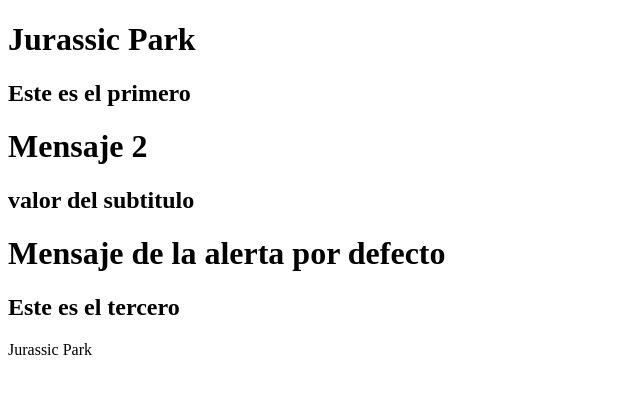
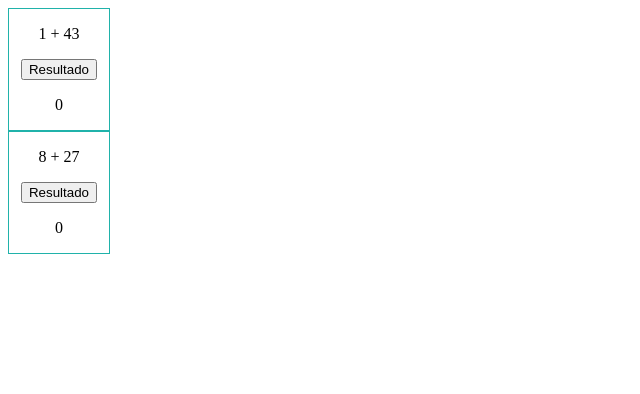
Before and after one commit to stevehndz/app, an Angular app: page / in a window 1280 px wide. Shown: the top 394 px of the page, without its empty margins (0-640 px from the left). Built offline with nearby package versions, Linux system fonts and the light colour scheme.

Commit message:
add: sumar function with inputs

```diff
--- a/src/app/app.component.html
+++ b/src/app/app.component.html
@@ -1,4 +1,7 @@
-<app-alerta [texto]="titulos[0]" subTitulo="Este es el primero"></app-alerta>
+<!-- <app-alerta [texto]="titulos[0]" subTitulo="Este es el primero"></app-alerta>
 <app-alerta texto="Mensaje 2"></app-alerta>
 <app-alerta subTitulo="Este es el tercero"></app-alerta>
-{{ titulos[0] }}
+{{ titulos[0] }} -->
+
+<app-sumar [num1]="numeros[0]" [num2]="numeros[1]"></app-sumar>
+<app-sumar [num1]="numeros[2]" [num2]="numeros[3]"></app-sumar>
--- a/src/app/app.component.ts
+++ b/src/app/app.component.ts
@@ -7,20 +7,27 @@
 import { TimeComponent } from './time/time.component';
 import { EvtbindingComponent } from "./evtbinding/evtbinding.component";
 import { AlertaComponent } from "./alerta/alerta.component";
+import { SumarComponent } from "./sumar/sumar.component";
 
 @Component({
     selector: 'app-root',
     standalone: true,
     templateUrl: './app.component.html',
     styleUrl: './app.component.css',
-    imports: [RouterOutlet, SaludoComponent, PadreComponent, EventosComponent, CalculadoraComponent, TimeComponent, EvtbindingComponent, AlertaComponent]
+    imports: [RouterOutlet, SaludoComponent, PadreComponent, EventosComponent, CalculadoraComponent, TimeComponent, EvtbindingComponent, AlertaComponent, SumarComponent]
 })
 export class AppComponent {
   title = 'app';
 
-  titulos: string[];
+  // titulos: string[];
+
+  // constructor() {
+  //   this.titulos = ['Jurassic Park', 'Harry Potter', 'Iron Man'];
+  // }
+
+  numeros: number[];
 
   constructor() {
-    this.titulos = ['Jurassic Park', 'Harry Potter', 'Iron Man'];
+    this.numeros = [1,43,8,27];
   }
 }
--- /dev/null
+++ b/src/app/sumar/sumar.component.css
@@ -0,0 +1,7 @@
+.sumar {
+  width: 100px;
+  display: flex;
+  flex-direction: column;
+  align-items: center;
+  border: 1px solid lightseagreen;
+}
--- /dev/null
+++ b/src/app/sumar/sumar.component.html
@@ -0,0 +1,7 @@
+<div class="sumar">
+  <p class="suma">
+    {{ num1 }} + {{ num2 }}
+  </p>
+  <button (click)="onClick()">Resultado</button>
+  <p>{{ resultado }}</p>
+</div>
--- /dev/null
+++ b/src/app/sumar/sumar.component.ts
@@ -0,0 +1,24 @@
+import { Component, Input } from '@angular/core';
+
+@Component({
+  selector: 'app-sumar',
+  standalone: true,
+  imports: [],
+  templateUrl: './sumar.component.html',
+  styleUrl: './sumar.component.css'
+})
+export class SumarComponent {
+  @Input() num1: number;
+  @Input() num2: number;
+  resultado: number;
+
+  constructor () {
+    this.num1 = 78;
+    this.num2 = 3;
+    this.resultado = 0;
+  }
+
+  onClick() {
+    this.resultado = this.num1 + this.num2;
+  }
+}
```
